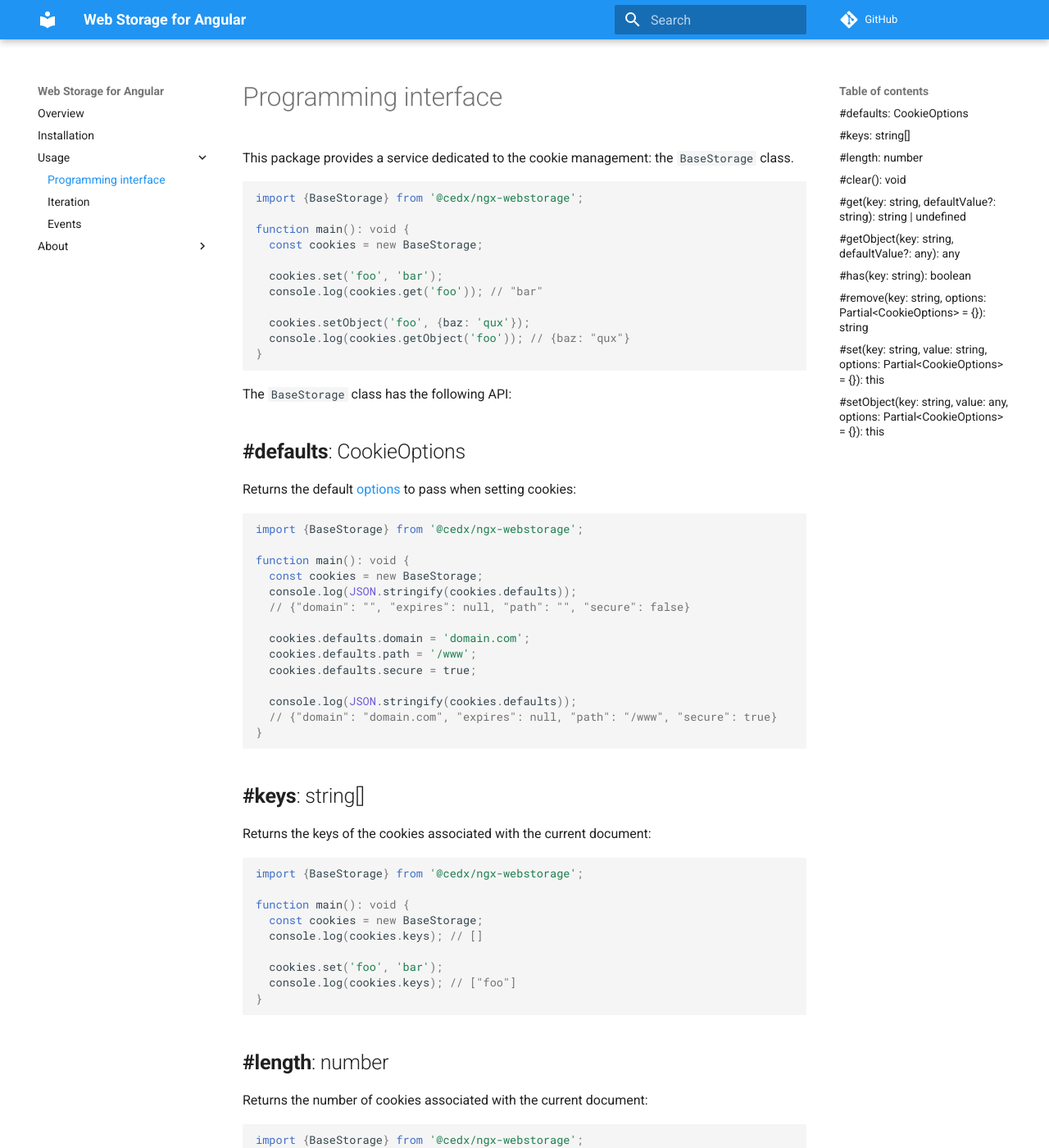
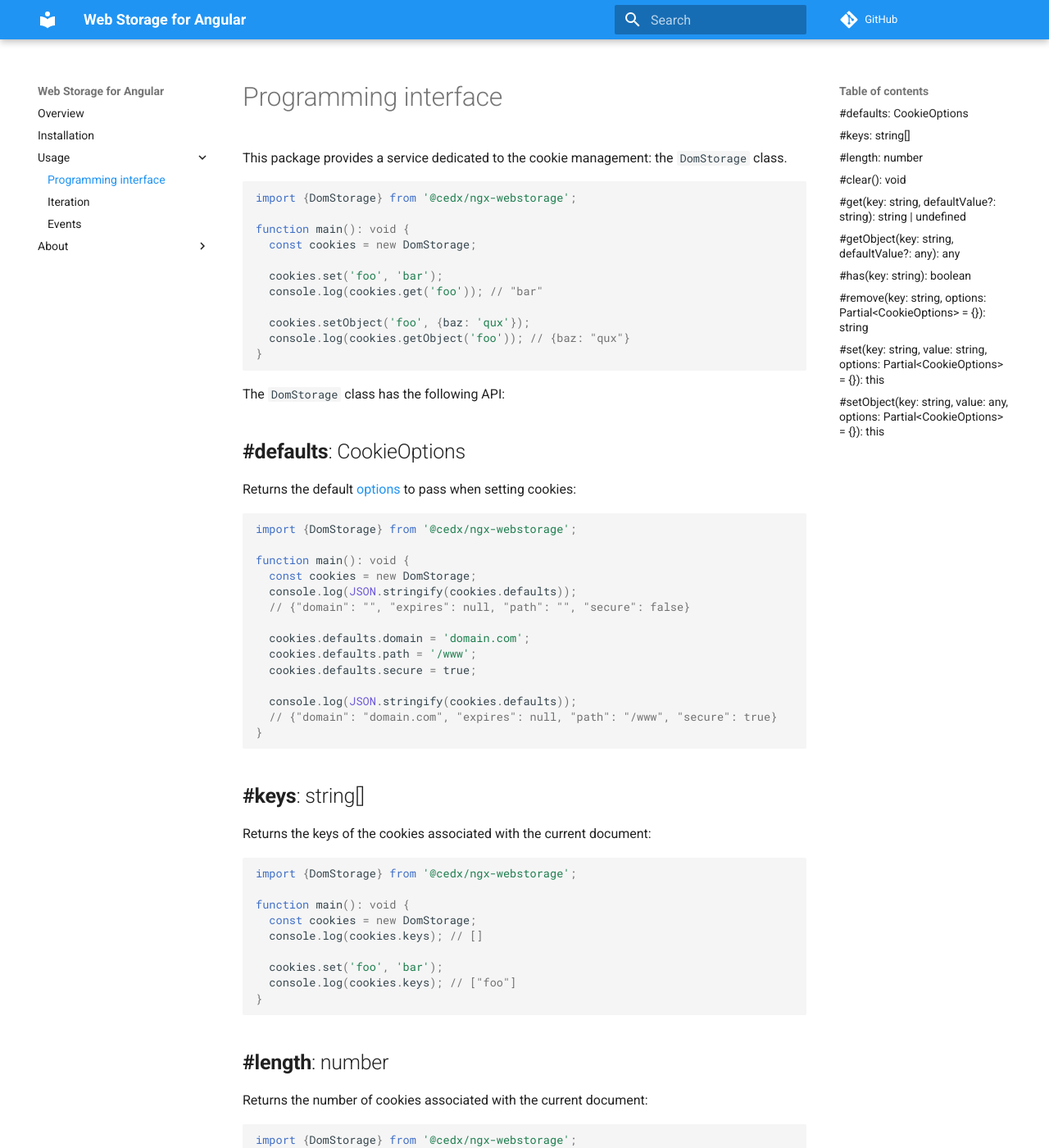
Before and after one commit to cedx/ngx-webstorage, an MkDocs documentation site: the page built from doc/usage/api.md, in a window 1280 px wide and 1400 px high. Shown: the whole window at 82% size. Built offline with MkDocs 1.6.1 and Material for MkDocs 9.7.7, drawn with Linux system fonts in a browser that asks for light colours; comment, search, counter and statistics services are not loaded; some of the changed text lies outside the part shown.

Commit message:
Renamed the `BaseStorage` class to `DomStorage`

````diff
--- a/doc/usage/api.md
+++ b/doc/usage/api.md
@@ -2,13 +2,13 @@ path: blob/master
 source: src/storage.ts
 
 # Programming interface
-This package provides a service dedicated to the cookie management: the `BaseStorage` class.
+This package provides a service dedicated to the cookie management: the `DomStorage` class.
 
 ```ts
-import {BaseStorage} from '@cedx/ngx-webstorage';
+import {DomStorage} from '@cedx/ngx-webstorage';
 
 function main(): void {
-  const cookies = new BaseStorage;
+  const cookies = new DomStorage;
 
   cookies.set('foo', 'bar');
   console.log(cookies.get('foo')); // "bar"
@@ -18,16 +18,16 @@ function main(): void {
 }
 ```
 
-The `BaseStorage` class has the following API:
+The `DomStorage` class has the following API:
 
 ## **#defaults**: CookieOptions
 Returns the default [options](options.md) to pass when setting cookies:
 
 ```ts
-import {BaseStorage} from '@cedx/ngx-webstorage';
+import {DomStorage} from '@cedx/ngx-webstorage';
 
 function main(): void {
-  const cookies = new BaseStorage;
+  const cookies = new DomStorage;
   console.log(JSON.stringify(cookies.defaults));
   // {"domain": "", "expires": null, "path": "", "secure": false}
 
@@ -44,10 +44,10 @@ function main(): void {
 Returns the keys of the cookies associated with the current document:
 
 ```ts
-import {BaseStorage} from '@cedx/ngx-webstorage';
+import {DomStorage} from '@cedx/ngx-webstorage';
 
 function main(): void {
-  const cookies = new BaseStorage;
+  const cookies = new DomStorage;
   console.log(cookies.keys); // []
 
   cookies.set('foo', 'bar');
@@ -59,10 +59,10 @@ function main(): void {
 Returns the number of cookies associated with the current document:
 
 ```ts
-import {BaseStorage} from '@cedx/ngx-webstorage';
+import {DomStorage} from '@cedx/ngx-webstorage';
 
 function main(): void {
-  const cookies = new BaseStorage;
+  const cookies = new DomStorage;
   console.log(cookies.length); // 0
 
   cookies.set('foo', 'bar');
@@ -74,10 +74,10 @@ function main(): void {
 Removes all cookies associated with the current document:
 
 ```ts
-import {BaseStorage} from '@cedx/ngx-webstorage';
+import {DomStorage} from '@cedx/ngx-webstorage';
 
 function main(): void {
-  const cookies = new BaseStorage;
+  const cookies = new DomStorage;
   cookies.set('foo', 'bar');
   console.log(cookies.length); // 1
 
@@ -90,10 +90,10 @@ function main(): void {
 Returns the value associated to the specified key:
 
 ```ts
-import {BaseStorage} from '@cedx/ngx-webstorage';
+import {DomStorage} from '@cedx/ngx-webstorage';
 
 function main(): void {
-  const cookies = new BaseStorage;
+  const cookies = new DomStorage;
   console.log(cookies.get('foo')); // undefined
   console.log(cookies.get('foo', 'qux')); // "qux"
 
@@ -108,10 +108,10 @@ Returns `undefined` or the given default value if the key is not found.
 Deserializes and returns the value associated to the specified key:
 
 ```ts
-import {BaseStorage} from '@cedx/ngx-webstorage';
+import {DomStorage} from '@cedx/ngx-webstorage';
 
 function main(): void {
-  const cookies = new BaseStorage;
+  const cookies = new DomStorage;
   console.log(cookies.getObject('foo')); // undefined
   console.log(cookies.getObject('foo', 'qux')); // "qux"
 
@@ -129,10 +129,10 @@ Returns `undefined` or the given default value if the key is not found.
 Returns a boolean value indicating whether the current document has a cookie with the specified key:
 
 ```ts
-import {BaseStorage} from '@cedx/ngx-webstorage';
+import {DomStorage} from '@cedx/ngx-webstorage';
 
 function main(): void {
-  const cookies = new BaseStorage;
+  const cookies = new DomStorage;
   console.log(cookies.has('foo')); // false
 
   cookies.set('foo', 'bar');
@@ -144,10 +144,10 @@ function main(): void {
 Removes the value associated to the specified key:
 
 ```ts
-import {BaseStorage} from '@cedx/ngx-webstorage';
+import {DomStorage} from '@cedx/ngx-webstorage';
 
 function main(): void {
-  const cookies = new BaseStorage;
+  const cookies = new DomStorage;
 
   cookies.set('foo', 'bar');
   console.log(cookies.has('foo')); // true
@@ -161,10 +161,10 @@ function main(): void {
 Associates a given value to the specified key:
 
 ```ts
-import {BaseStorage} from '@cedx/ngx-webstorage';
+import {DomStorage} from '@cedx/ngx-webstorage';
 
 function main(): void {
-  const cookies = new BaseStorage;
+  const cookies = new DomStorage;
   console.log(cookies.get('foo')); // undefined
 
   cookies.set('foo', 'bar');
@@ -176,10 +176,10 @@ function main(): void {
 Serializes and associates a given value to the specified key:
 
 ```ts
-import {BaseStorage} from '@cedx/ngx-webstorage';
+import {DomStorage} from '@cedx/ngx-webstorage';
 
 function main(): void {
-  const cookies = new BaseStorage;
+  const cookies = new DomStorage;
   console.log(cookies.getObject('foo')); // undefined
 
   cookies.setObject('foo', {bar: 'baz'});
````
Also changed, not shown: doc/usage/events.md (+9 -9 lines), doc/usage/iteration.md (+3 -3 lines), 1 other file.
